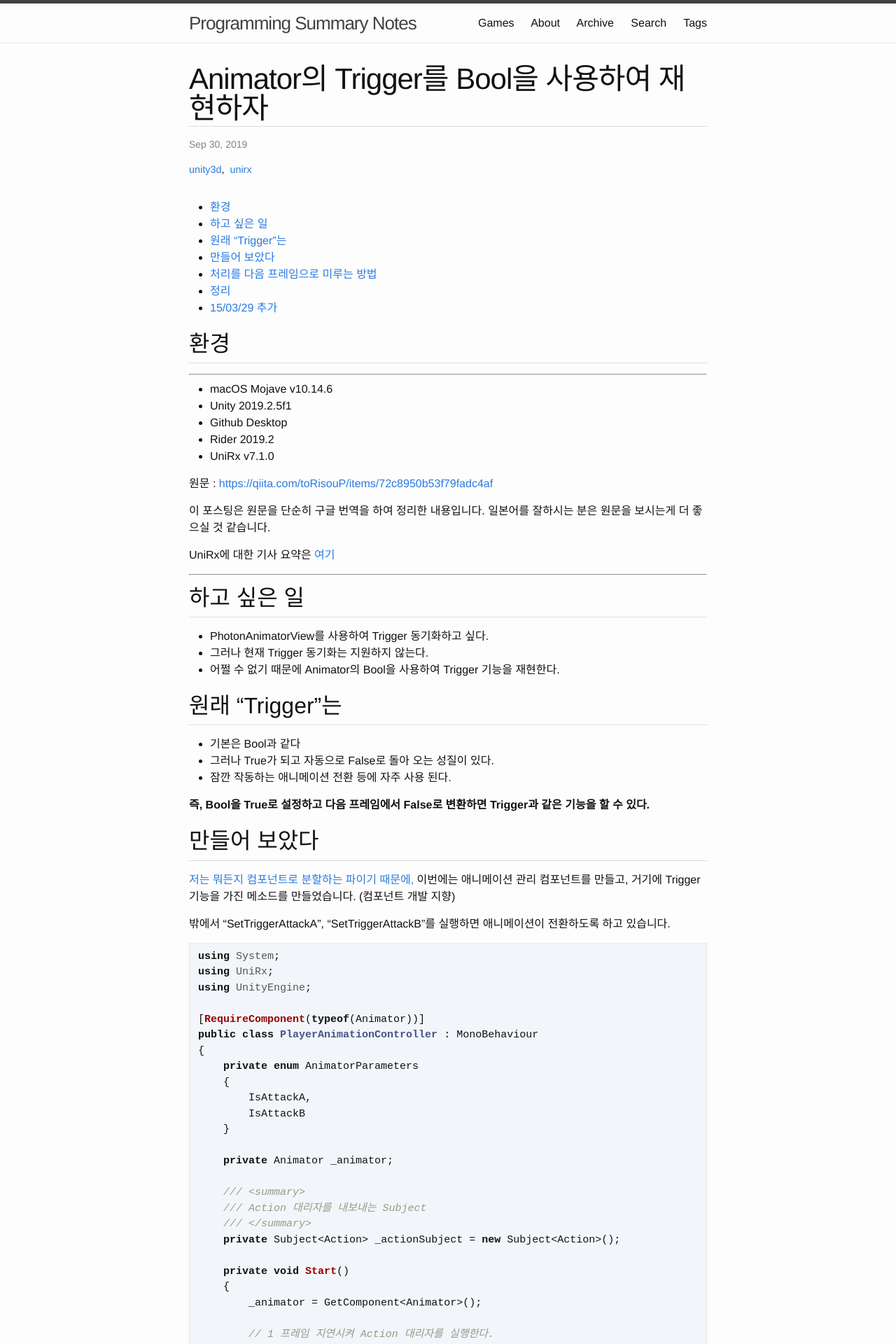
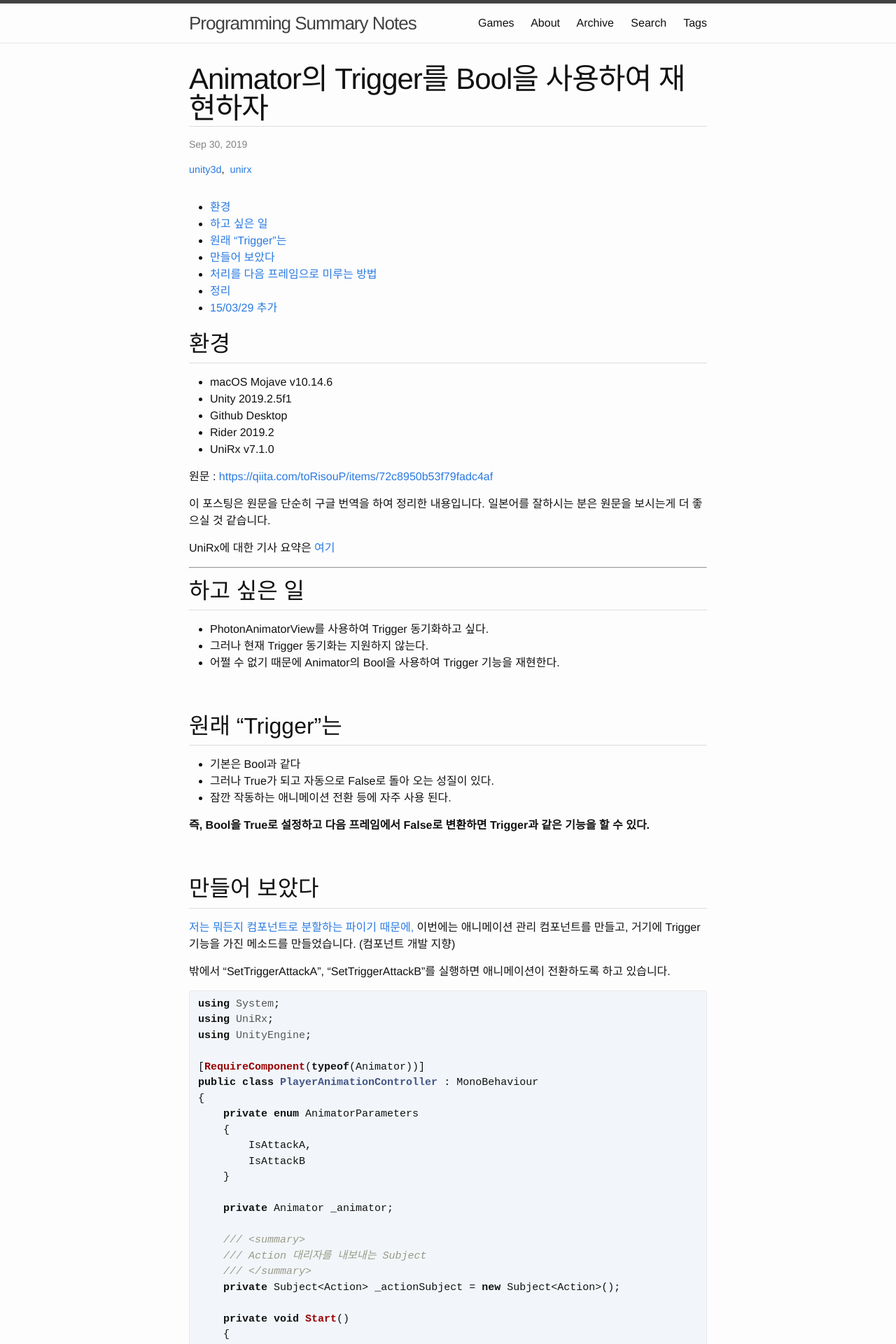
Before and after one commit to karais89/karais89.github.io_back, a Jekyll site: the page built from _posts/2019-09-30-UniRx-Animator-Trigger-Bool.md, in a window 1280 px wide. Shown: the top 1920 px of the page at 70% size. Built offline with Jekyll 4.4.1, drawn with Linux system fonts in a browser that asks for light colours; some web fonts are replaced; comment, search, counter and statistics services are not loaded.

Commit message:
modify Post

````diff
--- a/_posts/2019-09-30-UniRx-Animator-Trigger-Bool.md
+++ b/_posts/2019-09-30-UniRx-Animator-Trigger-Bool.md
@@ -9,8 +9,6 @@ tags: [unity3d, unirx]
 {:toc}
 
 ## 환경
-
----
 
 - macOS Mojave v10.14.6
 - Unity 2019.2.5f1
@@ -32,6 +30,8 @@ UniRx에 대한 기사 요약은 [여기](https://qiita.com/toRisouP/items/48b9f
 - 그러나 현재 Trigger 동기화는 지원하지 않는다.
 - 어쩔 수 없기 때문에 Animator의 Bool을 사용하여 Trigger 기능을 재현한다.
 
+<br />
+
 ## 원래 "Trigger"는
 
 - 기본은 Bool과 같다
@@ -39,6 +39,8 @@ UniRx에 대한 기사 요약은 [여기](https://qiita.com/toRisouP/items/48b9f
 - 잠깐 작동하는 애니메이션 전환 등에 자주 사용 된다.
 
 **즉, Bool을 True로 설정하고 다음 프레임에서 False로 변환하면 Trigger과 같은 기능을 할 수 있다.**
+
+<br />
 
 ## 만들어 보았다
 
@@ -102,6 +104,7 @@ public class PlayerAnimationController : MonoBehaviour
     }
 }
 ```
+<br />
 
 ## 처리를 다음 프레임으로 미루는 방법
 
@@ -136,6 +139,8 @@ private void Start()
 
 [역주] 포스트에서는 1 프레임 후에 실행 결과가 2로 나오지만, 실제 실행시에 3으로 출력 됩니다. 이 부분은 확인이 필요할 것 같습니다.
 
+<br />
+
 ## 정리
 
 제대로 Trigger이 작동 하였습니다.
@@ -145,6 +150,8 @@ private void Start()
 참고로 이 방법으로 만든 Trigger (내용은 단순히 Bool)은 PhotonAnimatorView에 작동시켰는데, 제대로 작동하였습니다.
 
 단지 동기화 해주지 않는 타이밍이 있기 때문에 조사가 필요할 것 같습니다.
+
+<br />
 
 ## 15/03/29 추가
 
````
